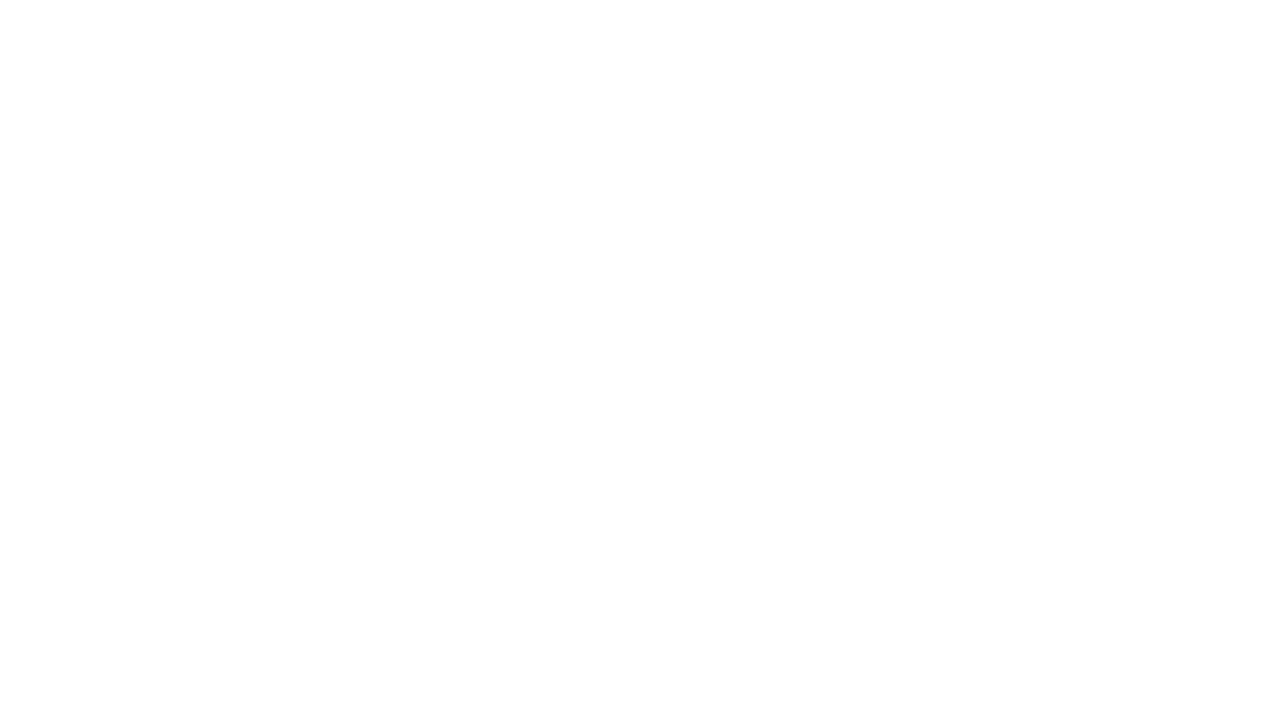
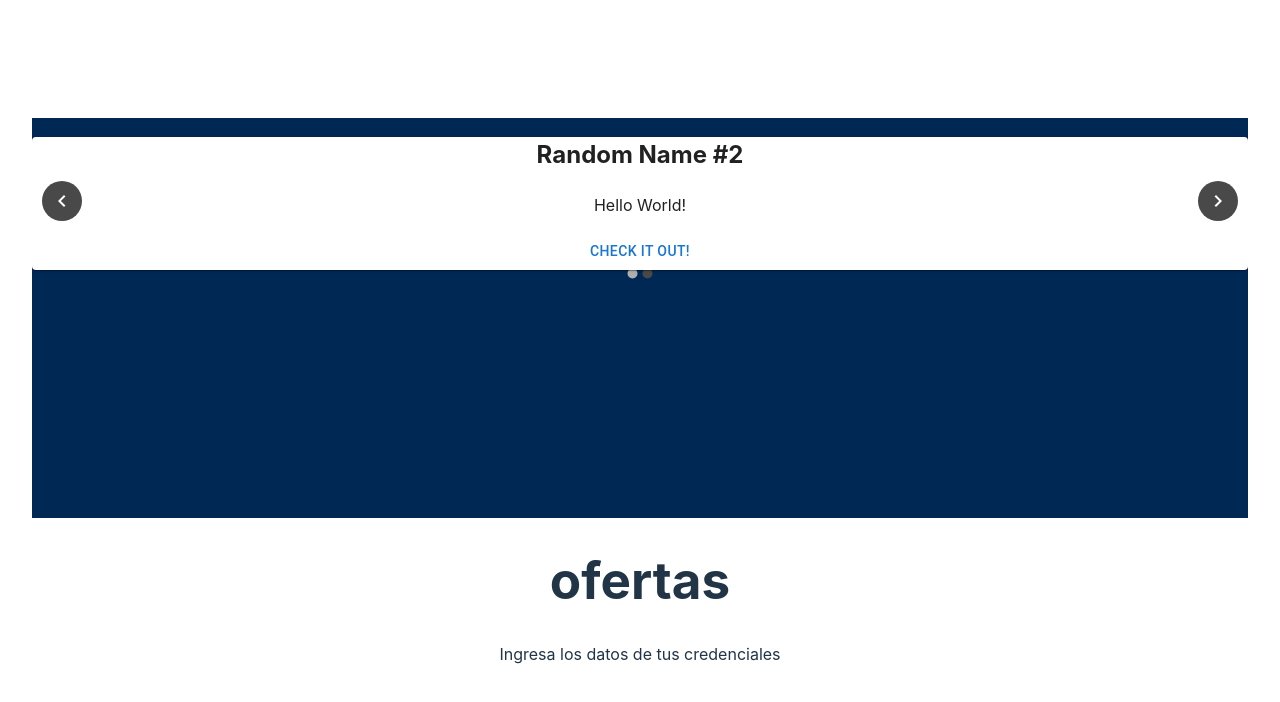
Before and after one commit to JackelineGS/Reto-Konecta, a React (Vite) app: page /portada in a window 1280 px wide. Before the commit this address had no page. Shown: the top 702 px of the page. Built offline with nearby package versions, Linux system fonts and the light colour scheme.

Commit message:
formando portada creando carrusel

```diff
--- a/package.json
+++ b/package.json
@@ -10,8 +10,12 @@
     "preview": "vite preview"
   },
   "dependencies": {
+    "@emotion/react": "^11.11.1",
+    "@emotion/styled": "^11.11.0",
+    "@mui/material": "^5.14.15",
     "react": "^18.2.0",
     "react-dom": "^18.2.0",
+    "react-material-ui-carousel": "^3.4.2",
     "react-router-dom": "^6.17.0"
   },
   "devDependencies": {
--- a/src/App.jsx
+++ b/src/App.jsx
@@ -1,5 +1,6 @@
 import { BrowserRouter, Route, Routes } from "react-router-dom";
 import { Login } from "./pages/login";
+import Portada from "./pages/portada";
 
 import "./App.css";
 
@@ -9,6 +10,7 @@ function App() {
       <BrowserRouter>
         <Routes>
           <Route path='/' element={<Login />}></Route>
+          <Route path='/portada' element={<Portada />}></Route>
         </Routes>
       </BrowserRouter>
       {/*<div>
--- /dev/null
+++ b/src/components/carrusel.jsx
@@ -0,0 +1,42 @@
+import React from 'react';
+import Carousel from 'react-material-ui-carousel'
+import { Paper, Button } from '@mui/material'
+
+
+ export default function Carrusel(props)
+
+{
+    const items = [
+        {
+            name: "",
+            description: "Probably the most random thing you have ever seen!",
+            img: "../assets/carrusel1"
+        },
+        {
+            name: "Random Name #2",
+            description: "Hello World!"
+        }
+    ]
+
+    return (
+        <Carousel navButtonsAlwaysVisible>
+            {
+                items.map( (item, i) => <Item key={i} item={item} /> )
+            }
+        </Carousel>
+    )
+}
+
+function Item(props)
+{
+    return (
+        <Paper>
+            <h2>{props.item.name}</h2>
+            <p>{props.item.description}</p>
+             <img src= {props.item.img}/>
+            <Button className="CheckButton">
+                Check it out!
+            </Button>
+        </Paper>
+    )
+}
--- /dev/null
+++ b/src/components/offers.jsx
@@ -0,0 +1,8 @@
+export function Ofertas() {
+    return (
+      <>
+        <h1>ofertas</h1>
+        <p>Ingresa los datos de tus credenciales</p>
+      </>
+    );
+  }
--- /dev/null
+++ b/src/components/unete.jsx
@@ -0,0 +1,16 @@
+import Box from '@mui/material/Box';
+import Container from '@mui/material/Container';
+import Carrusel from '../components/carrusel'
+
+export function Unete() {
+    return (
+      <>
+     <Box sx= {{
+      bgcolor:'#002855',width: '95vw', height: 400
+     }}>
+     <Carrusel></Carrusel>
+
+  </Box>
+      </>
+    );
+  }
--- /dev/null
+++ b/src/pages/portada.jsx
@@ -0,0 +1,12 @@
+import React from 'react'
+import {Unete} from '../components/unete';
+import {Ofertas} from '../components/offers';
+
+export default function Portada() {
+  return (
+    <>
+    <Unete/>
+    <Ofertas/>
+  </>
+  );
+}
```
Also changed, not shown: src/assets/carrusel1.png (added), 1 other file (tests, documents, lock files or other folders).
